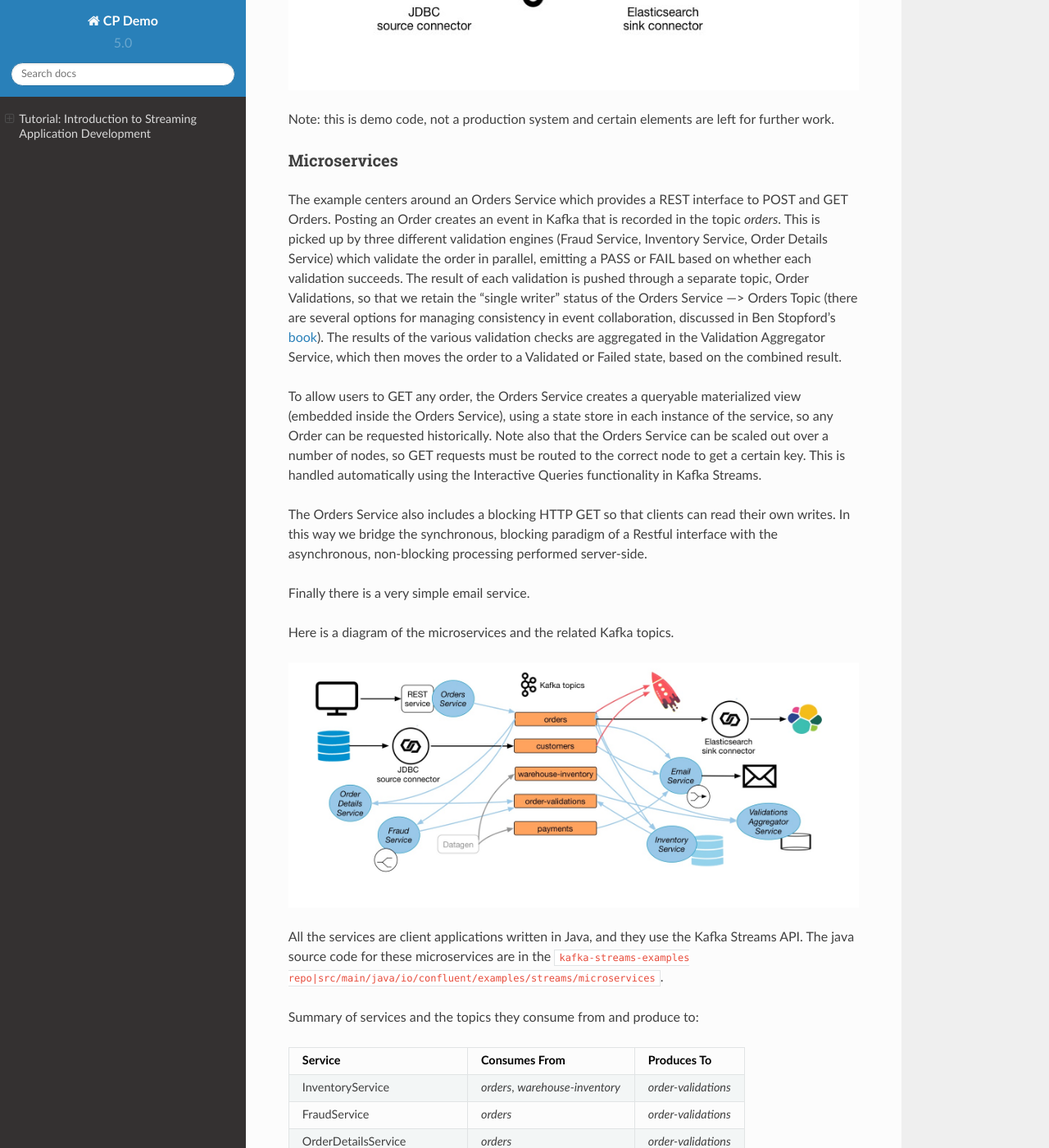
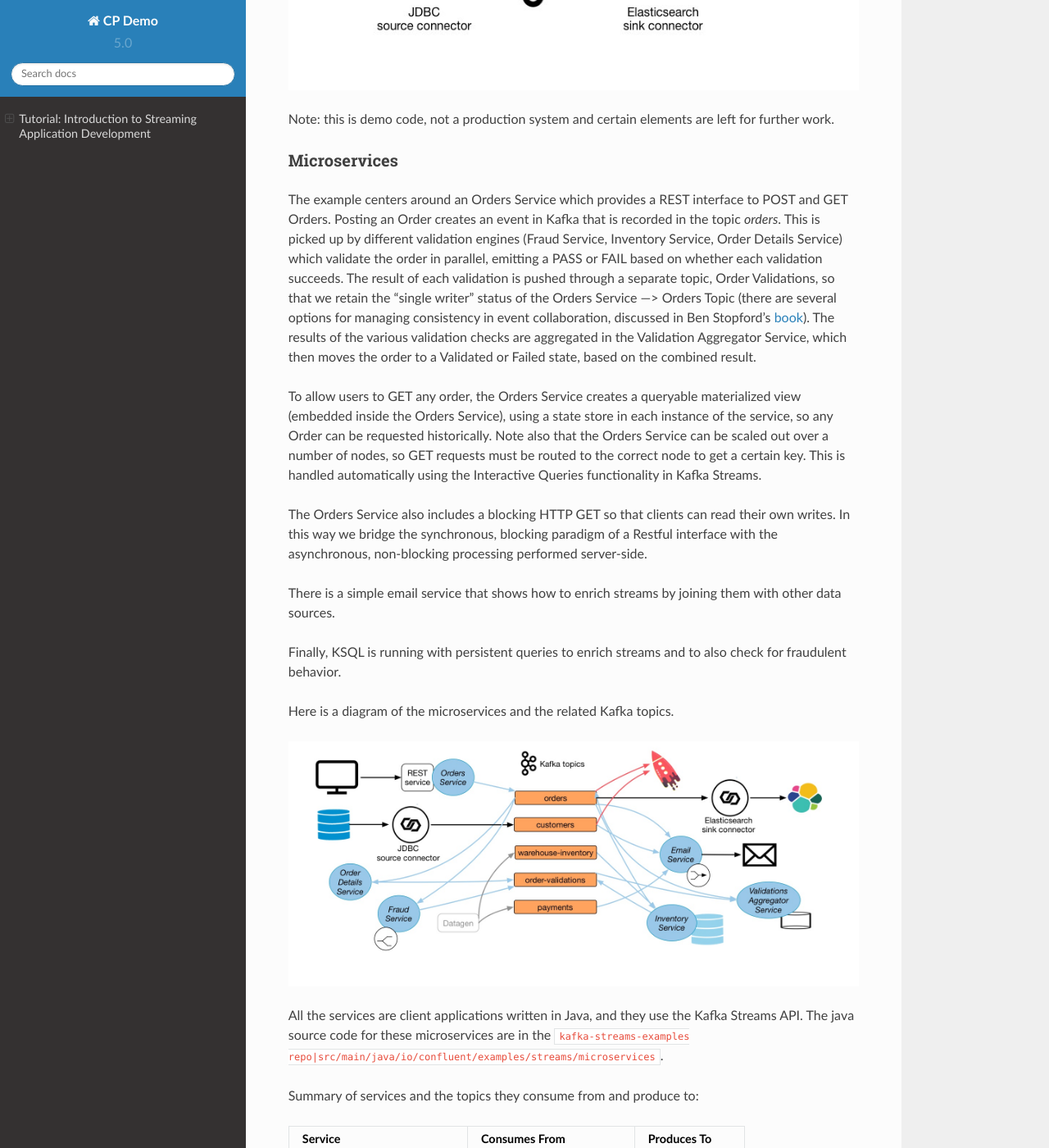
Before and after one commit to confluentinc/examples, a Sphinx documentation site: the page built from microservices-orders/docs/index.rst, in a window 1280 px wide and 1400 px high, scrolled down 678 px. Shown: the whole window at 82% size. Built offline with Sphinx 7.4.7 and the Read the Docs theme 2.0.0, drawn with Linux system fonts in a browser that asks for light colours; cross-references to code outside the pages are shown as plain code; some of the changed text lies outside the part shown.

Commit message:
Add a bit more about KSQL

```diff
--- a/microservices-orders/docs/index.rst
+++ b/microservices-orders/docs/index.rst
@@ -12,19 +12,20 @@
 Overview
 ========
 
-This is a small microservice ecosystem built with Kafka Streams. There is a related `blog post <https://www.confluent.io/blog/building-a-microservices-ecosystem-with-kafka-streams-and-ksql/>`__  that outlines the approach used.
+This is a small microservice ecosystem built with Kafka Streams and KSQL. There is a related `blog post <https://www.confluent.io/blog/building-a-microservices-ecosystem-with-kafka-streams-and-ksql/>`__  that outlines the approach used.
 
 .. figure:: images/microservices-demo.jpg
     :alt: image
 
 Note: this is demo code, not a production system and certain elements are left for further work.
 
+
 Microservices
 ~~~~~~~~~~~~~
 
 The example centers around an Orders Service which provides a REST interface to POST and GET Orders.
 Posting an Order creates an event in Kafka that is recorded in the topic `orders`.
-This is picked up by three different validation engines (Fraud Service, Inventory Service, Order Details Service) which validate the order in parallel, emitting a PASS or FAIL based on whether each validation succeeds.
+This is picked up by different validation engines (Fraud Service, Inventory Service, Order Details Service) which validate the order in parallel, emitting a PASS or FAIL based on whether each validation succeeds.
 The result of each validation is pushed through a separate topic, Order Validations, so that we retain the "single writer" status of the Orders Service —> Orders Topic (there are several options for managing consistency in event collaboration, discussed in Ben Stopford's `book <https://www.confluent.io/designing-event-driven-systems>`__).
 The results of the various validation checks are aggregated in the Validation Aggregator Service, which then moves the order to a Validated or Failed state, based on the combined result.
 
@@ -32,7 +33,9 @@
 
 The Orders Service also includes a blocking HTTP GET so that clients can read their own writes. In this way we bridge the synchronous, blocking paradigm of a Restful interface with the asynchronous, non-blocking processing performed server-side.
 
-Finally there is a very simple email service.
+There is a simple email service that shows how to enrich streams by joining them with other data sources.
+
+Finally, KSQL is running with persistent queries to enrich streams and to also check for fraudulent behavior.
 
 Here is a diagram of the microservices and the related Kafka topics.
 
```
